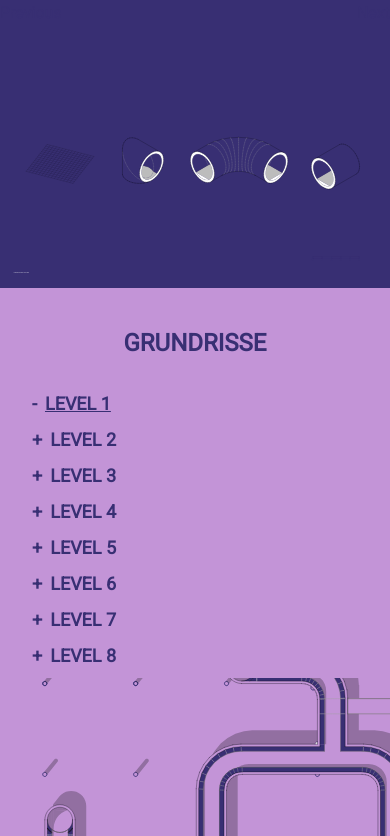
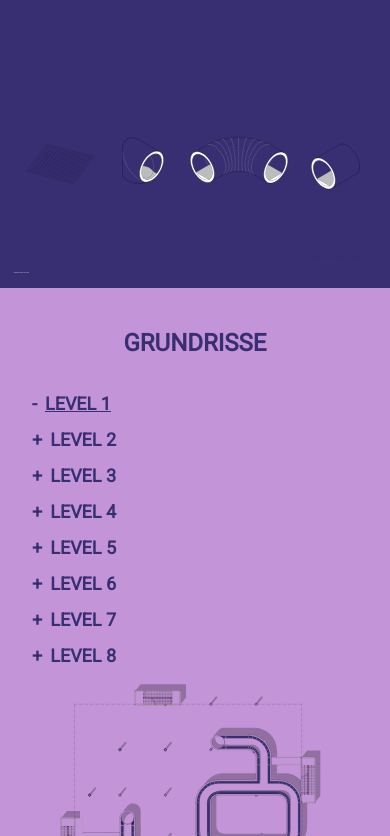
Before and after one commit to pweimann/labyrinth, a Nuxt app: page / in a window 390 px wide. Shown: the part 1888-2724 px from the top of the page. Built offline with nearby package versions, Linux system fonts and the light colour scheme; a web font is replaced by a local one; what tw-elements would draw is missing.

Commit message:
fix: image size for mobile screens

```diff
--- a/components/TabSection.vue
+++ b/components/TabSection.vue
@@ -66,13 +66,13 @@ const checkVisibilitOfParagraph = (item: TabNavItem) => {
 }
 </script>
 <style lang='css' scoped>
-.bg-test {
-  background-color: #8083bf,
-}
 @media (min-width: 320px) {
   .tabs-wrapper {
     display: flex;
     flex-direction: column;
+  }
+  .scale {
+    transform: scale(2.5);
   }
 }
 
@@ -85,6 +85,10 @@ const checkVisibilitOfParagraph = (item: TabNavItem) => {
   /*noinspection CssUnusedSymbol*/
   .reverse {
     flex-direction: row-reverse;
+  }
+
+  .scale {
+    transform: scale(5);
   }
 }
 
@@ -132,8 +136,4 @@ const checkVisibilitOfParagraph = (item: TabNavItem) => {
   vertical-align: middle;
   display: inline-block;
 }
-
-.scale {
-  transform: scale(5);
-}
 </style>
```
